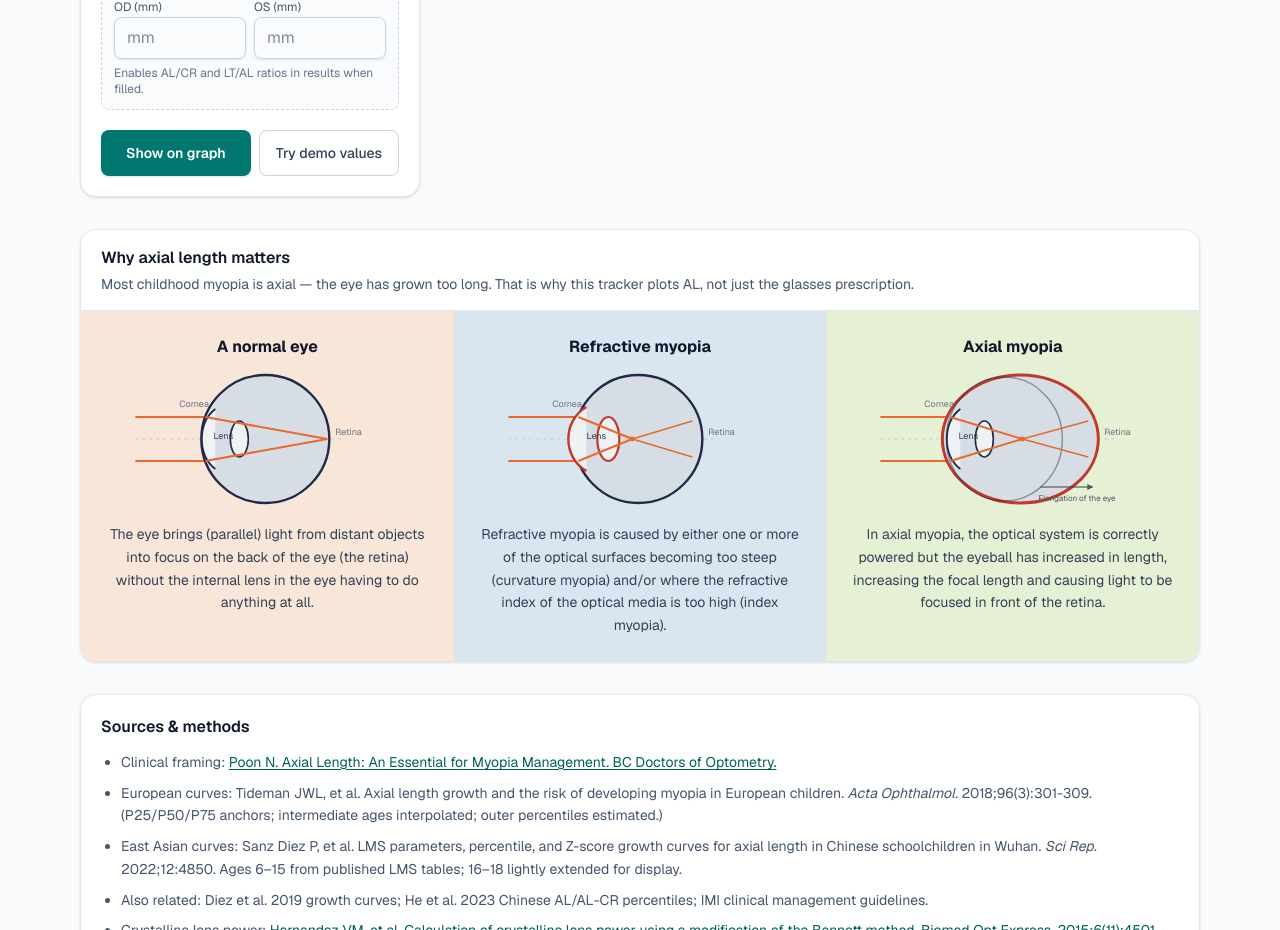
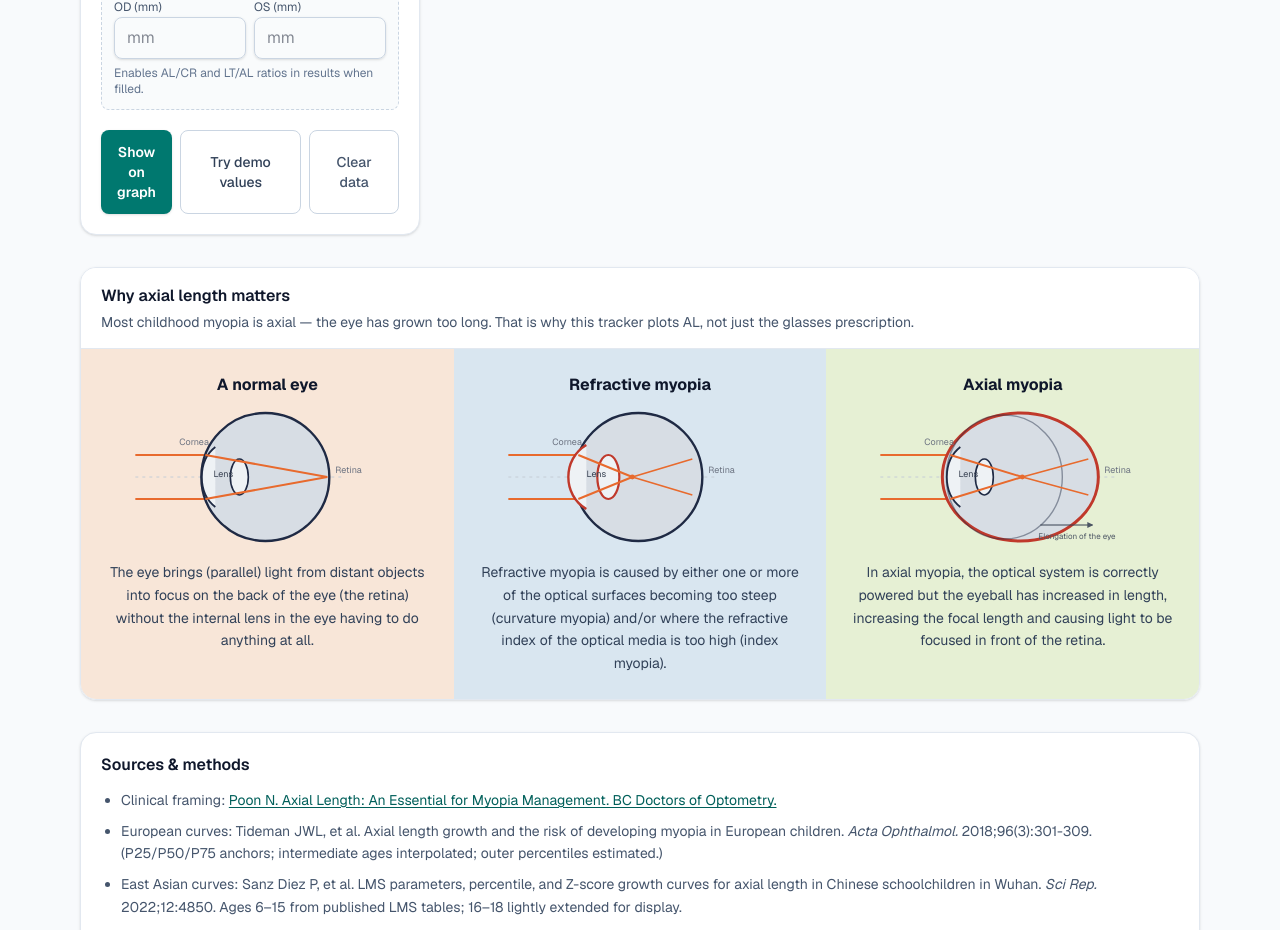
Before and after one commit to guildfordeyeclinic/myopia-tracker, a Next.js app: page / in a window 1280 px wide. Shown: the part 1000-1930 px from the top of the page. Built offline with nearby package versions, Linux system fonts and the light colour scheme; no server answers.

Commit message:
Add Clear data button to wipe the saved patient session

```diff
--- a/src/app/page.tsx
+++ b/src/app/page.tsx
@@ -112,7 +112,7 @@ function parseForm(values: FormValues): AnalysisResult | { error: string } {
 }
 
 export default function HomePage() {
-  const { patient, setPatient } = usePatientSession();
+  const { patient, setPatient, clearPatient } = usePatientSession();
   const form = toHomeForm(patient);
   const setForm = (next: FormValues) =>
     setPatient((prev) => applyHomeForm(prev, next));
@@ -166,6 +166,18 @@ export default function HomePage() {
               onDemo={() => {
                 setForm(demoForm);
                 run(demoForm);
+              }}
+              onClear={() => {
+                if (
+                  !window.confirm(
+                    "Clear all saved measurement data from this browser?"
+                  )
+                ) {
+                  return;
+                }
+                clearPatient();
+                setResult(null);
+                setError(null);
               }}
             />
             {error && (
--- a/src/components/BennettLensPower.tsx
+++ b/src/components/BennettLensPower.tsx
@@ -264,7 +264,7 @@ function EyeFields({
 }
 
 export function BennettLensPower() {
-  const { patient, setPatient } = usePatientSession();
+  const { patient, setPatient, clearPatient } = usePatientSession();
   const age = patient.age;
   const od = patient.od;
   const os = patient.os;
@@ -483,6 +483,24 @@ export function BennettLensPower() {
         >
           Try demo values
         </button>
+        <button
+          type="button"
+          onClick={() => {
+            if (
+              !window.confirm(
+                "Clear all saved measurement data from this browser?"
+              )
+            ) {
+              return;
+            }
+            clearPatient();
+            setResults(null);
+            setError(null);
+          }}
+          className="rounded-lg border border-slate-300 bg-white px-4 py-2.5 text-sm font-medium text-slate-600 hover:border-red-200 hover:bg-red-50 hover:text-red-800"
+        >
+          Clear data
+        </button>
       </div>
 
       {error && (
--- a/src/components/MeasurementForm.tsx
+++ b/src/components/MeasurementForm.tsx
@@ -25,12 +25,19 @@ interface Props {
   onChange: (next: FormValues) => void;
   onSubmit: () => void;
   onDemo: () => void;
+  onClear: () => void;
 }
 
 const inputClass =
   "w-full rounded-lg border border-slate-300 px-3 py-2 text-slate-900 shadow-sm focus:border-teal-600 focus:outline-none focus:ring-2 focus:ring-teal-600/20";
 
-export function MeasurementForm({ values, onChange, onSubmit, onDemo }: Props) {
+export function MeasurementForm({
+  values,
+  onChange,
+  onSubmit,
+  onDemo,
+  onClear,
+}: Props) {
   const set = <K extends keyof FormValues>(key: K, value: FormValues[K]) =>
     onChange({ ...values, [key]: value });
 
@@ -282,6 +289,13 @@ export function MeasurementForm({ values, onChange, onSubmit, onDemo }: Props) {
         >
           Try demo values
         </button>
+        <button
+          type="button"
+          onClick={onClear}
+          className="rounded-lg border border-slate-300 bg-white px-4 py-3 text-sm font-medium text-slate-600 transition hover:border-red-200 hover:bg-red-50 hover:text-red-800"
+        >
+          Clear data
+        </button>
       </div>
     </form>
   );
--- a/src/components/PatientSessionProvider.tsx
+++ b/src/components/PatientSessionProvider.tsx
@@ -9,7 +9,9 @@ import {
   type ReactNode,
 } from "react";
 import {
+  clearSavedPatient,
   emptyPatient,
+  freshPatient,
   loadPatient,
   PATIENT_STORAGE_KEY,
   parsePatient,
@@ -24,6 +26,7 @@ type PatientUpdater =
 const PatientSessionContext = createContext<{
   patient: PatientSession;
   setPatient: (next: PatientUpdater) => void;
+  clearPatient: () => void;
   ready: boolean;
 } | null>(null);
 
@@ -43,7 +46,11 @@ export function PatientSessionProvider({ children }: { children: ReactNode }) {
 
   useEffect(() => {
     const onStorage = (e: StorageEvent) => {
-      if (e.key !== PATIENT_STORAGE_KEY || e.newValue == null) return;
+      if (e.key !== PATIENT_STORAGE_KEY) return;
+      if (e.newValue == null) {
+        setPatientState(freshPatient());
+        return;
+      }
       setPatientState(parsePatient(e.newValue));
     };
     window.addEventListener("storage", onStorage);
@@ -54,8 +61,15 @@ export function PatientSessionProvider({ children }: { children: ReactNode }) {
     setPatientState((prev) => (typeof next === "function" ? next(prev) : next));
   }, []);
 
+  const clearPatient = useCallback(() => {
+    clearSavedPatient();
+    setPatientState(freshPatient());
+  }, []);
+
   return (
-    <PatientSessionContext.Provider value={{ patient, setPatient, ready }}>
+    <PatientSessionContext.Provider
+      value={{ patient, setPatient, clearPatient, ready }}
+    >
       {children}
     </PatientSessionContext.Provider>
   );
--- a/src/lib/session/patient.ts
+++ b/src/lib/session/patient.ts
@@ -103,6 +103,23 @@ export function savePatient(patient: PatientSession) {
   }
 }
 
+export function freshPatient(): PatientSession {
+  return {
+    ...emptyPatient,
+    od: { ...emptyEye },
+    os: { ...emptyEye },
+  };
+}
+
+export function clearSavedPatient() {
+  if (typeof window === "undefined") return;
+  try {
+    window.localStorage.removeItem(PATIENT_STORAGE_KEY);
+  } catch {
+    /* ignore */
+  }
+}
+
 export function toHomeForm(p: PatientSession): FormValues {
   return {
     age: p.age,
```
